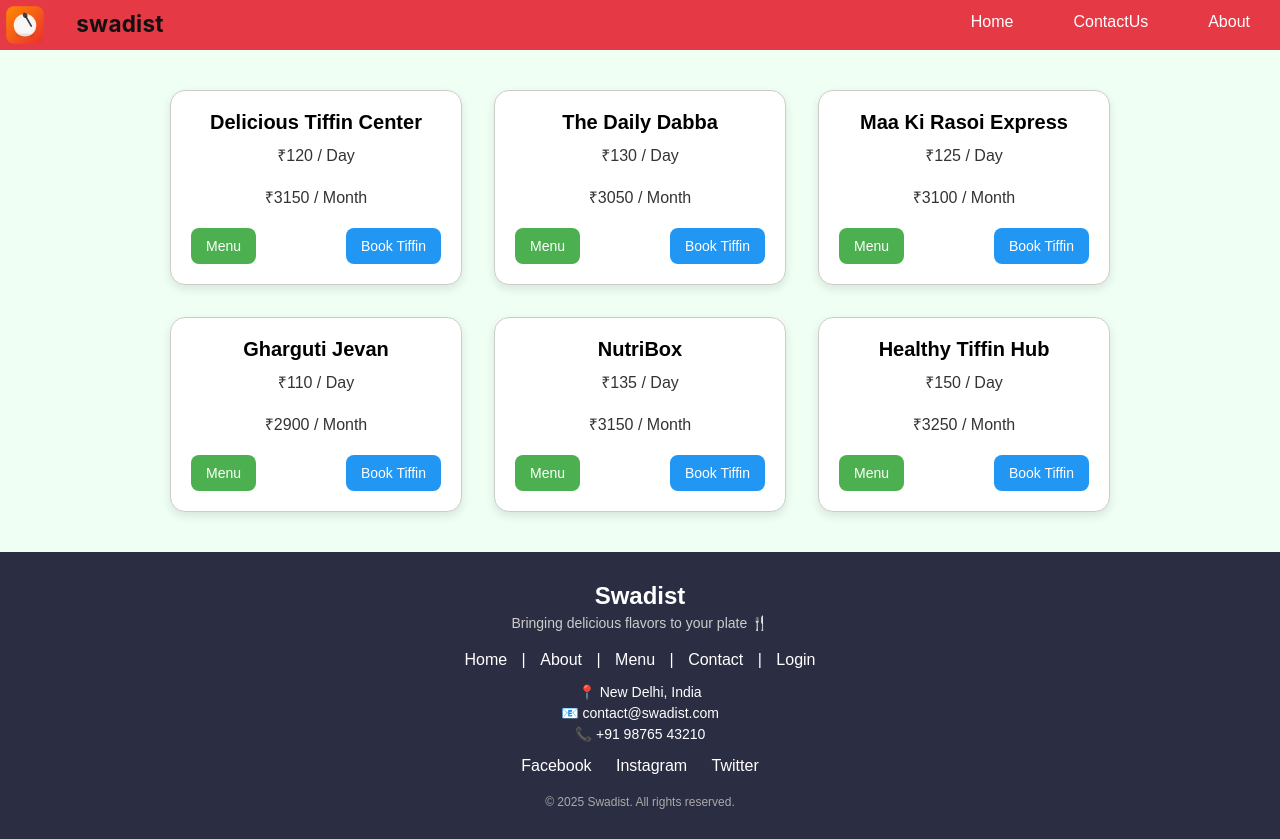
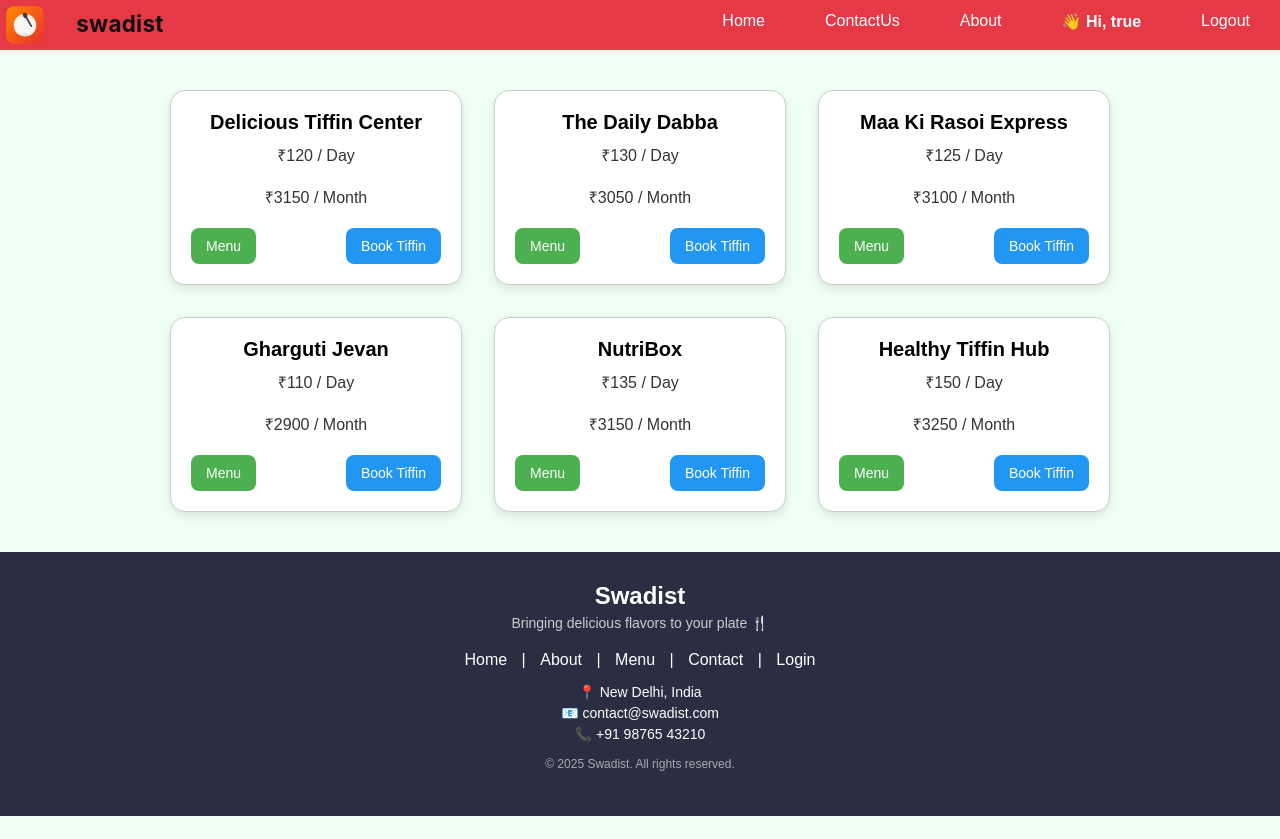
Before and after one commit to gautamchoudhary7/swdist, a website: page index.html in a window 1280 px wide. After the commit the page ends 816 px from the top, so only its background shows below. Drawn offline with Linux system fonts and the light colour scheme; sample sign-in values are in the browser's storage.

Commit message:
Implement user login check and welcome message
Added user authentication check and dynamic username display.

```diff
--- a/index.html
+++ b/index.html
@@ -10,18 +10,35 @@
 </head>
 
 <body>
+    <!-- 🔐 Block access if user is not logged in -->
+    <script>
+        if (!localStorage.getItem("loggedInUser")) {
+            window.location.href = "login.html";
+        }
+    </script>
+
     <header>
         <nav class="nav1">
             <div><img class="swadist" src="swadist.svg" alt=""><img class="swadist2" src="swadist2.svg" alt=""></div>
             <ul class="nav">
-                <li class="li"><a class="a" href="index.html">Home</a></li>
+
+                <li class="li"><a class="a" href="home.html">Home</a></li>
                 <li class="li"><a class="a" href="contact.html">ContactUs</a></li>
                 <li class="li"><a class="a" href="about.html">About</a></li>
+
+                <!-- 👋 Show logged-in username dynamically -->
+                <li class="li"><a id="welcomeUser" class="a" style="font-weight:bold;"></a></li>
+
+                <!-- 🚪 Logout Button -->
+                <li class="li"><a href="#" class="a" onclick="logout()">Logout</a></li>
             </ul>
         </nav>
     </header>
+
     <main class="main">
         <div class="cards-container">
+
+            <!-- All your existing tiffin cards remain unchanged -->
             <div class="card">
                 <h2 class="tiffin-name">Delicious Tiffin Center</h2>
                 <p class="tiffin-price">₹120 / Day</p>
@@ -41,6 +58,7 @@
                     <button class="book-btn" onclick="window.location.href='booking.html'">Book Tiffin</button>
                 </div>
             </div>
+
             <div class="card">
                 <h2 class="tiffin-name">Maa Ki Rasoi Express</h2>
                 <p class="tiffin-price">₹125 / Day</p>
@@ -50,6 +68,7 @@
                     <button class="book-btn" onclick="window.location.href='booking.html'">Book Tiffin</button>
                 </div>
             </div>
+
             <div class="card">
                 <h2 class="tiffin-name">Gharguti Jevan</h2>
                 <p class="tiffin-price">₹110 / Day</p>
@@ -59,6 +78,7 @@
                     <button class="book-btn" onclick="window.location.href='booking.html'">Book Tiffin</button>
                 </div>
             </div>
+
             <div class="card">
                 <h2 class="tiffin-name">NutriBox</h2>
                 <p class="tiffin-price">₹135 / Day</p>
@@ -68,6 +88,7 @@
                     <button class="book-btn" onclick="window.location.href='booking.html'">Book Tiffin</button>
                 </div>
             </div>
+
             <div class="card">
                 <h2 class="tiffin-name">Healthy Tiffin Hub</h2>
                 <p class="tiffin-price">₹150 / Day</p>
@@ -77,43 +98,41 @@
                     <button class="book-btn" onclick="window.location.href='booking.html'">Book Tiffin</button>
                 </div>
             </div>
+
         </div>
     </main>
+
+    <!-- 🌟 Footer stays same -->
     <footer style="background-color:#2B2D42; color:#fff; padding:30px 20px; text-align:center; font-family:sans-serif;">
-
-        <!-- Brand / Tagline -->
         <h2 style="margin:0; font-size:24px;">Swadist</h2>
         <p style="margin:5px 0 20px; font-size:14px; color:#ccc;">
             Bringing delicious flavors to your plate 🍴
         </p>
-
-        <!-- Navigation Links -->
         <nav style="margin-bottom:15px;">
-            <a href="index.html" style="color:#fff; text-decoration:none; margin:0 10px;">Home</a> |
+            <a href="home.html" style="color:#fff; text-decoration:none; margin:0 10px;">Home</a> |
             <a href="about.html" style="color:#fff; text-decoration:none; margin:0 10px;">About</a> |
             <a href="menu.html" style="color:#fff; text-decoration:none; margin:0 10px;">Menu</a> |
             <a href="contact.html" style="color:#fff; text-decoration:none; margin:0 10px;">Contact</a> |
             <a href="login.html" style="color:#fff; text-decoration:none; margin:0 10px;">Login</a>
         </nav>
-
-        <!-- Contact Info -->
         <p style="margin:5px 0; font-size:14px;">📍 New Delhi, India</p>
         <p style="margin:5px 0; font-size:14px;">📧 contact@swadist.com</p>
         <p style="margin:5px 0; font-size:14px;">📞 +91 98765 43210</p>
-
-        <!-- Social Media (replace # with your links) -->
-        <div style="margin:15px 0;">
-            <a href="#" style="color:#fff; margin:0 10px; text-decoration:none;">Facebook</a>
-            <a href="#" style="color:#fff; margin:0 10px; text-decoration:none;">Instagram</a>
-            <a href="#" style="color:#fff; margin:0 10px; text-decoration:none;">Twitter</a>
-        </div>
-
-        <!-- Copyright -->
-        <p style="margin-top:20px; font-size:12px; color:#aaa;">
+        <p style="margin:15px 0; font-size:12px; color:#aaa;">
             © 2025 Swadist. All rights reserved.
         </p>
     </footer>
 
+    <!-- 👨‍💻 Username display and logout functionality -->
+    <script>
+        let user = localStorage.getItem("loggedInUser");
+        document.getElementById("welcomeUser").innerText = "👋 Hi, " + user;
+
+        function logout() {
+            localStorage.removeItem("loggedInUser");
+            window.location.href = "login.html";
+        }
+    </script>
+
 </body>
-
 </html>
```
Lines whose indentation alone changed are shown as unchanged.
